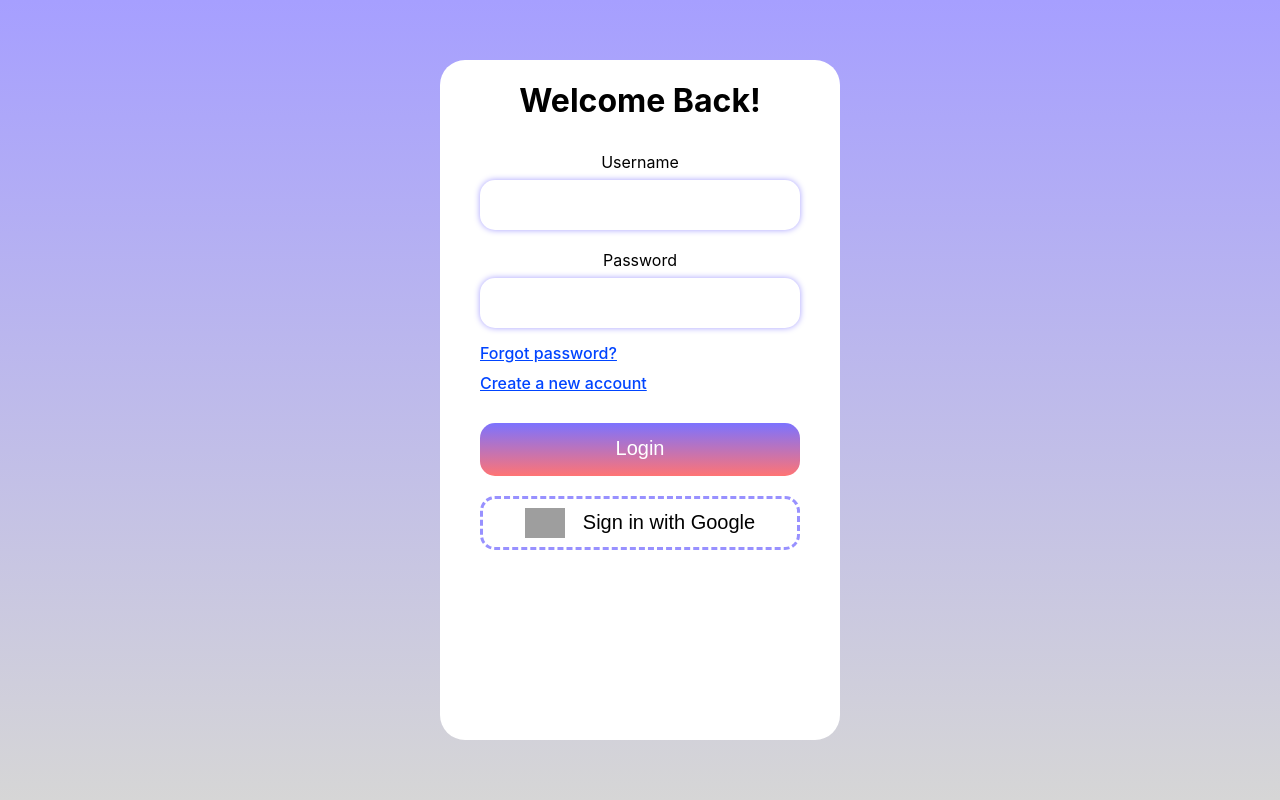
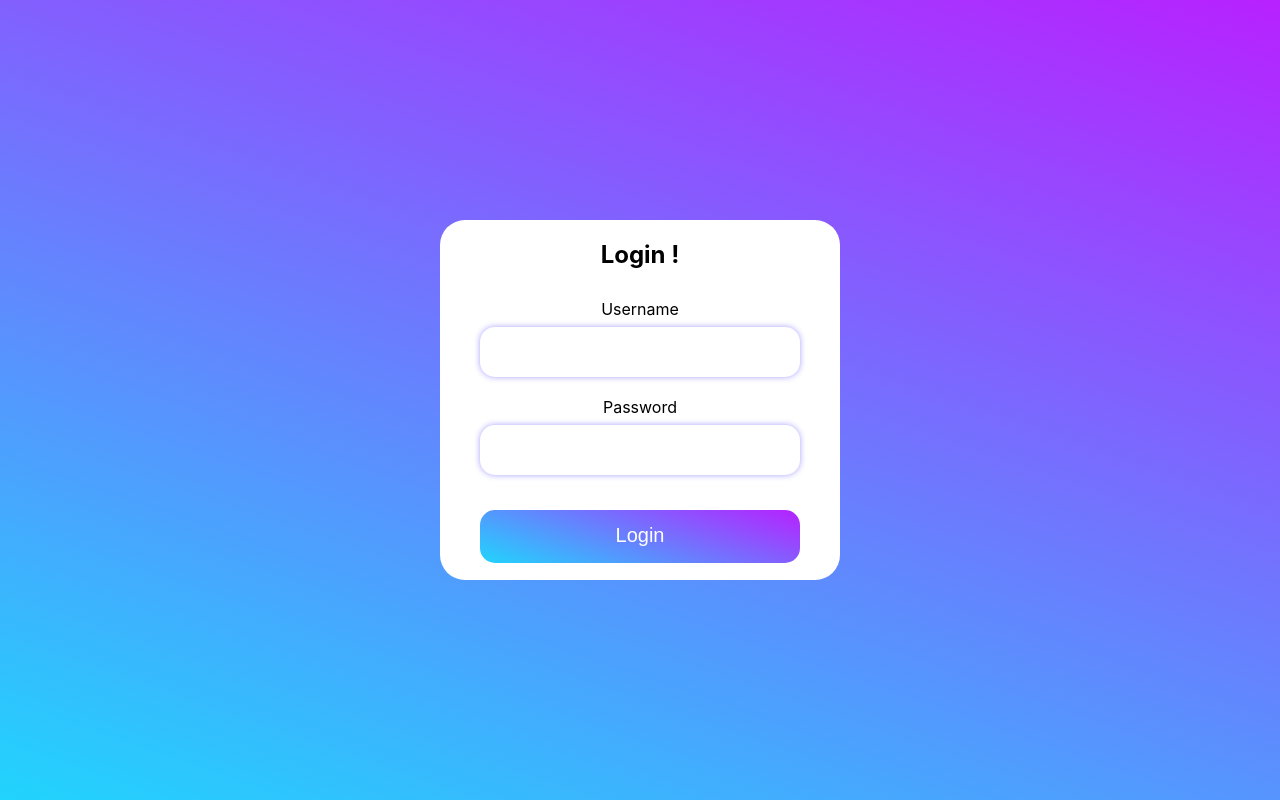
Before and after one commit to simo-eldev/student-management, a React (Create React App) app: page /auth in a window 1280 px wide. Built offline with nearby package versions, Linux system fonts and the light colour scheme; grey boxes are pictures that could not be loaded.

Commit message:
login page

```diff
--- a/src/components/auth/auth.css
+++ b/src/components/auth/auth.css
@@ -4,7 +4,7 @@
     justify-content: center;
     min-width: 100vw;
     min-height: 100vh;
-    background:linear-gradient(rgb(166, 159, 255), rgb(214, 214, 214));
+    background:linear-gradient(19deg, #21D4FD 0%, #B721FF 100%);
   }
 
   .loginContainer{
@@ -12,9 +12,10 @@
     flex-direction: column;
     align-items: center;
     width: 25em;
-    height: 85vh;
+    height: 45vh;
     background-color: rgb(255, 255, 255);
     border-radius: 25px;
+
   }
   .input-container {
     display: flex;
@@ -51,7 +52,7 @@
     margin: 10px;
     margin-top: 25px;
     border-radius: 15px;
-    background:linear-gradient(rgb(124, 114, 255), rgb(255, 116, 116));
+    background:linear-gradient(19deg, #21D4FD 0%, #B721FF 100%);
     border: none;
     transition: all .2s ease-in-out;
   }
--- a/src/components/auth/auth.jsx
+++ b/src/components/auth/auth.jsx
@@ -4,7 +4,7 @@ function auth() {
   return (
     <div className="App">
       <div className="loginContainer">
-        <h1>Welcome Back!</h1>
+        <h2>Login !</h2>
 
         <div className="input-container">
           <label>Username </label>
@@ -16,22 +16,8 @@ function auth() {
           <input type="password" name="pass" required />
           {/* {renderErrorMessage("pass")} */}
         </div>
-
-        <a href="#">Forgot password?</a>
-        <a href="#">Create a new account</a>
-
         <button className="loginBut">
           <p>Login</p>
-        </button>
-
-        <button className="siG">
-          <img
-            src="https://www.freepnglogos.com/uploads/google-logo-png/google-logo-png-suite-everything-you-need-know-about-google-newest-0.png"
-            alt="Trees"
-            height="30"
-          />
-          <p>Sign in with Google</p>
-
         </button>
       </div>
     </div>
```
